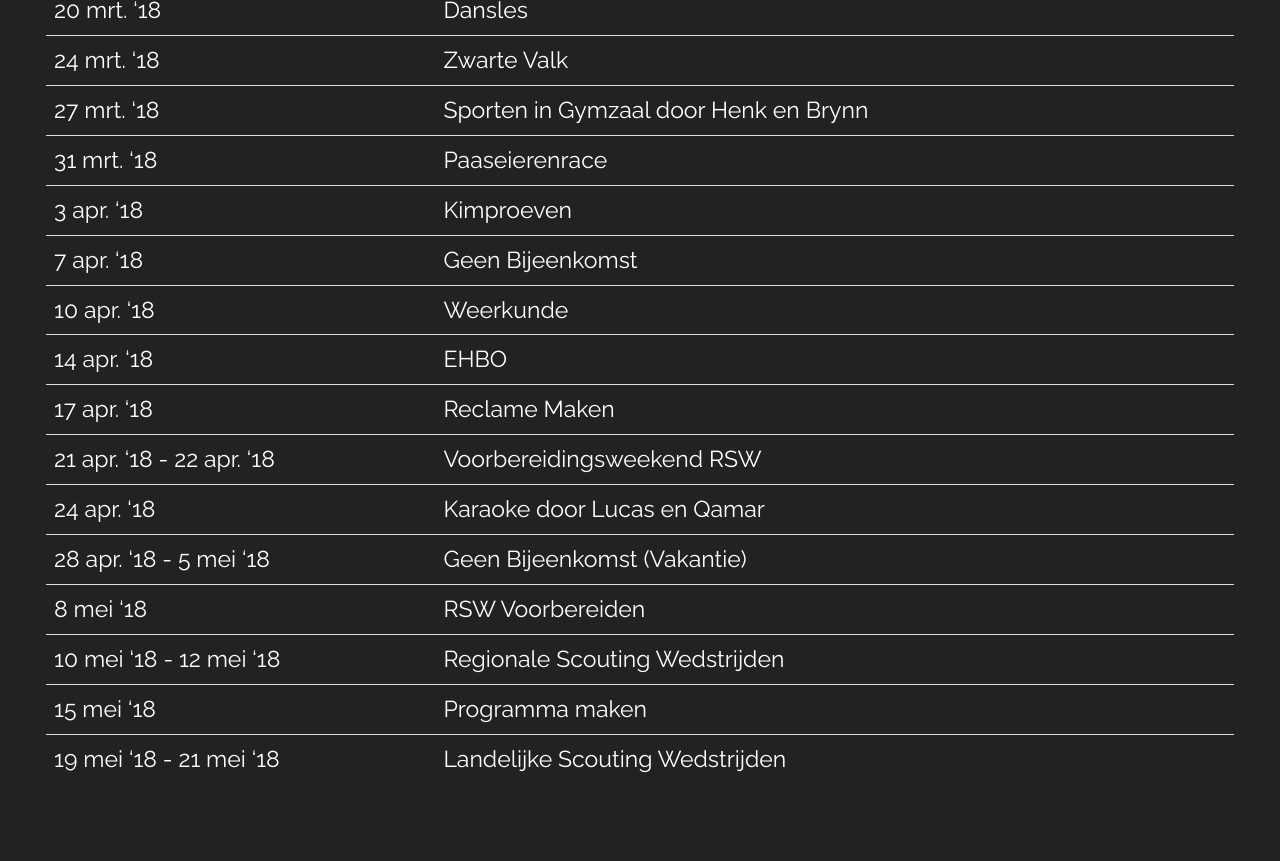
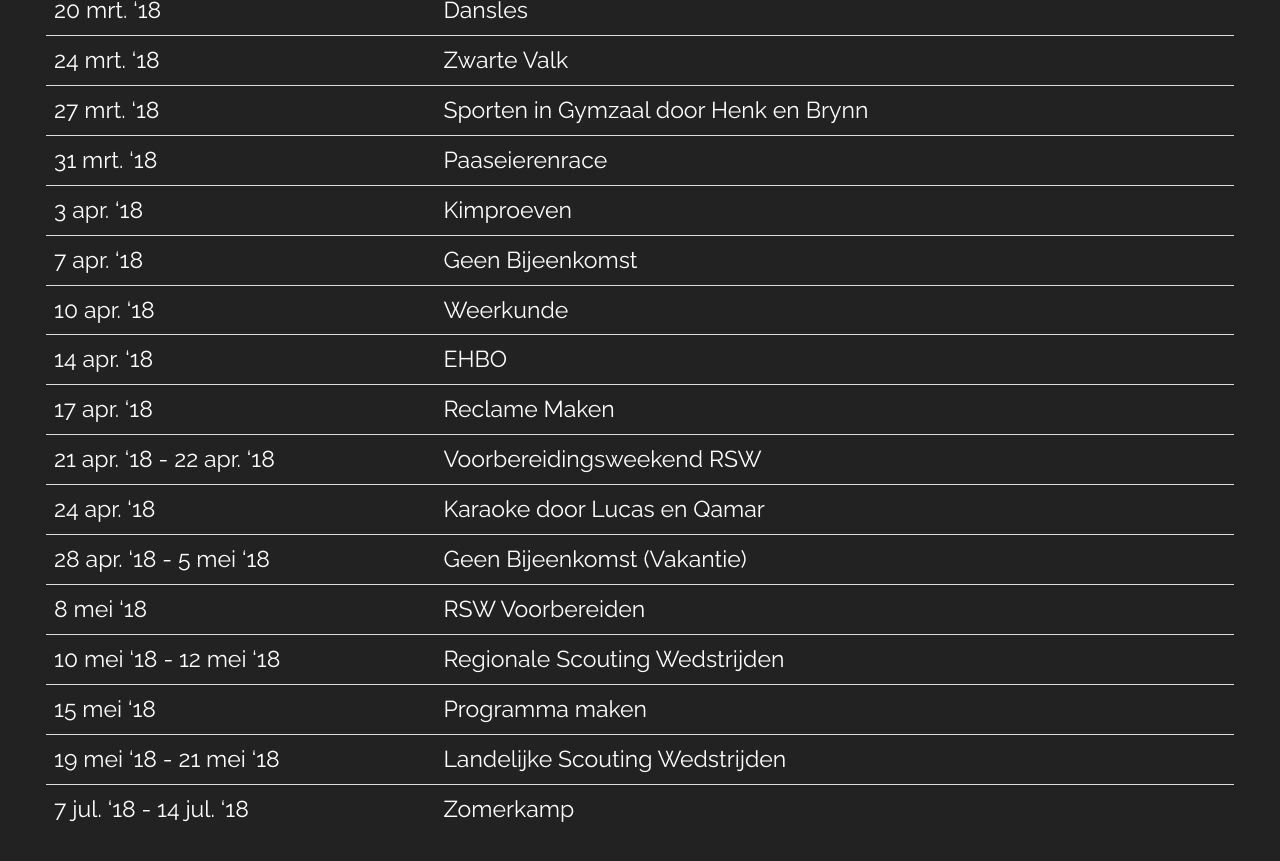
Before and after one commit to nognooitmeegemaakt/website, a Jekyll site: the page built from _agenda/scouts.md, in a window 1280 px wide and 900 px high, scrolled down 1289 px. Shown: the top 861 px of the window. Built offline with Jekyll 4.4.1, drawn with Linux system fonts in a browser that asks for light colours; some web fonts are replaced.

Commit message:
Update scouts.md Agenda through CMS
By Sander Laarhoven (162.158.111.39)

```diff
--- a/_agenda/scouts.md
+++ b/_agenda/scouts.md
@@ -44,6 +44,7 @@ Aangepast op 1 februari.
 | 10 mei '18 - 12 mei '18 | Regionale Scouting Wedstrijden |
 | 15 mei '18 | Programma maken |
 | 19 mei '18 - 21 mei '18 | Landelijke Scouting Wedstrijden |
+| 7 jul. '18 - 14 jul. '18 | Zomerkamp |
 {: .table :}
 
 {{ page.footer }}
```
